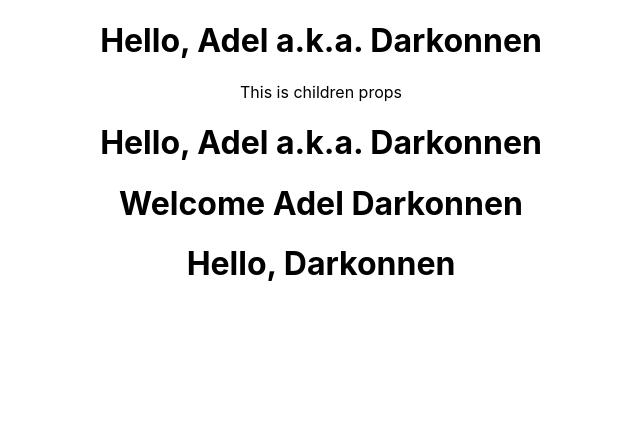
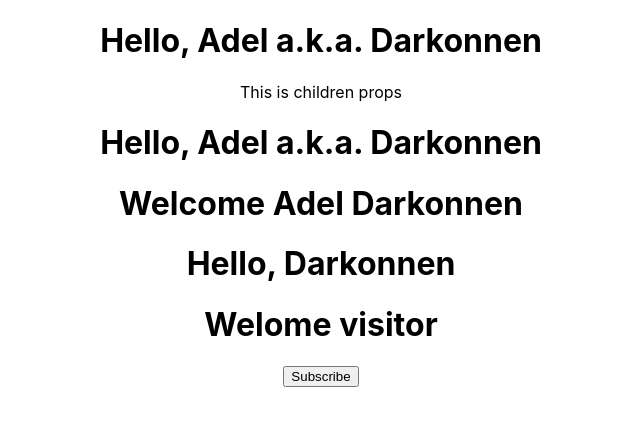
Before and after one commit to Adel-Cabrera/RJS, a React (Create React App) app: page / in a window 1280 px wide. Shown: the top 426 px of the page, without its empty margins (319-959 px from the left). Built offline with nearby package versions, Linux system fonts and the light colour scheme.

Commit message:
State in class component

```diff
--- a/src/App.js
+++ b/src/App.js
@@ -3,6 +3,7 @@
 import { Greet } from './components/Greet';
 import Welcome from './components/Welcome';
 import Hello from './components/Hello'
+import Message from './components/Message'
 
 class App extends Component {
   render(){
@@ -14,6 +15,7 @@
       < Greet name = "Adel" heroName = "Darkonnen" />
       < Welcome name = "Adel" heroName = "Darkonnen"/>
       < Hello />
+      < Message />
     </div>
   );
   }
--- /dev/null
+++ b/src/components/Message.js
@@ -0,0 +1,31 @@
+import React, { Component } from 'react';
+
+class Message extends Component {
+
+  constructor() {
+    super();
+    this.state = {
+      message: 'Welome visitor'
+    }
+  }
+
+  changeMessage() {
+    this.setState({
+      message: 'Thank you for subscribing'
+    });
+  }
+
+  render() {
+    return (
+      <div>
+        <h1>
+        { this.state.message }
+        </h1>
+        <button onClick={ () => this.changeMessage() }>Subscribe</button>
+      </div>
+    );
+  }
+
+}
+
+export default Message;
```
